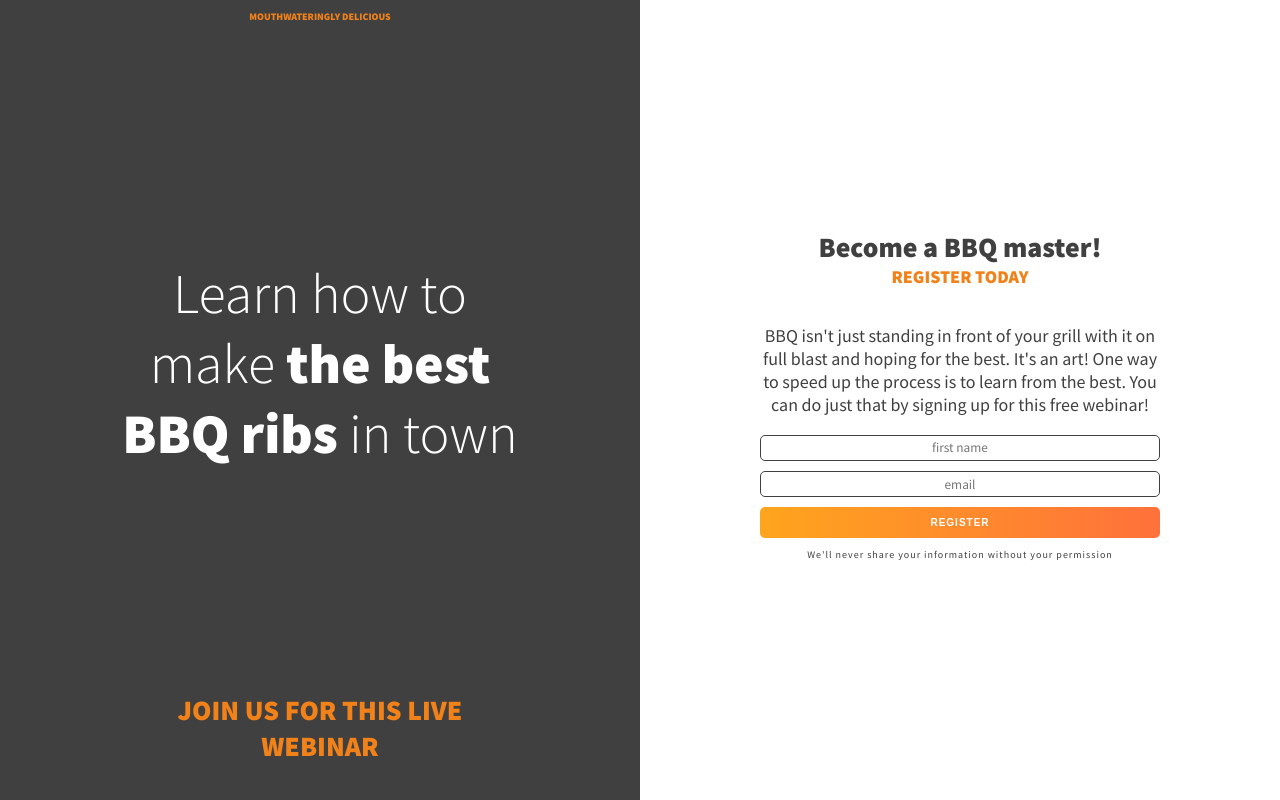
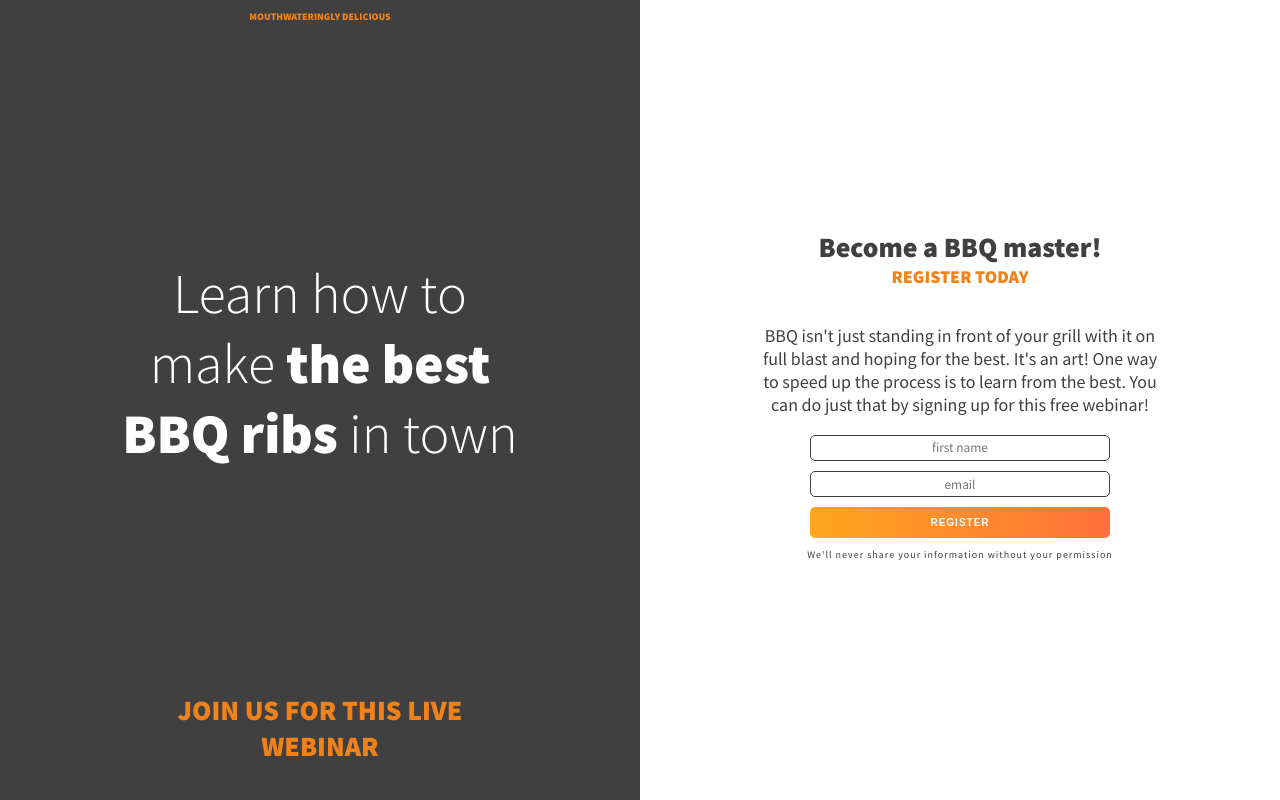
Before and after one commit to arcismd/scrimba, a plain HTML site: page bbq-splash-page/index.html in a window 1280 px wide. Drawn offline with Linux system fonts and the light colour scheme; files that its build step writes are made by us from their sources.

Commit message:
fix: minow fixes

```diff
--- a/bbq-splash-page/index.html
+++ b/bbq-splash-page/index.html
@@ -17,7 +17,7 @@
             <p>Register Today</p>
             <p>BBQ isn't just standing in front of your grill with it on full blast and hoping for the best. It's an art! One way to speed up the process is to learn from the best. You can do just that by signing up for this free webinar!</p>
 
-            <form action="#" method="POST">
+            <form class="email-collector" action="#" method="POST">
                 <input type="text" required placeholder="first name">
                 <input type="email" required  placeholder="email">
                 <button class="btn btn-primary" type="submit">Register</button>
```
